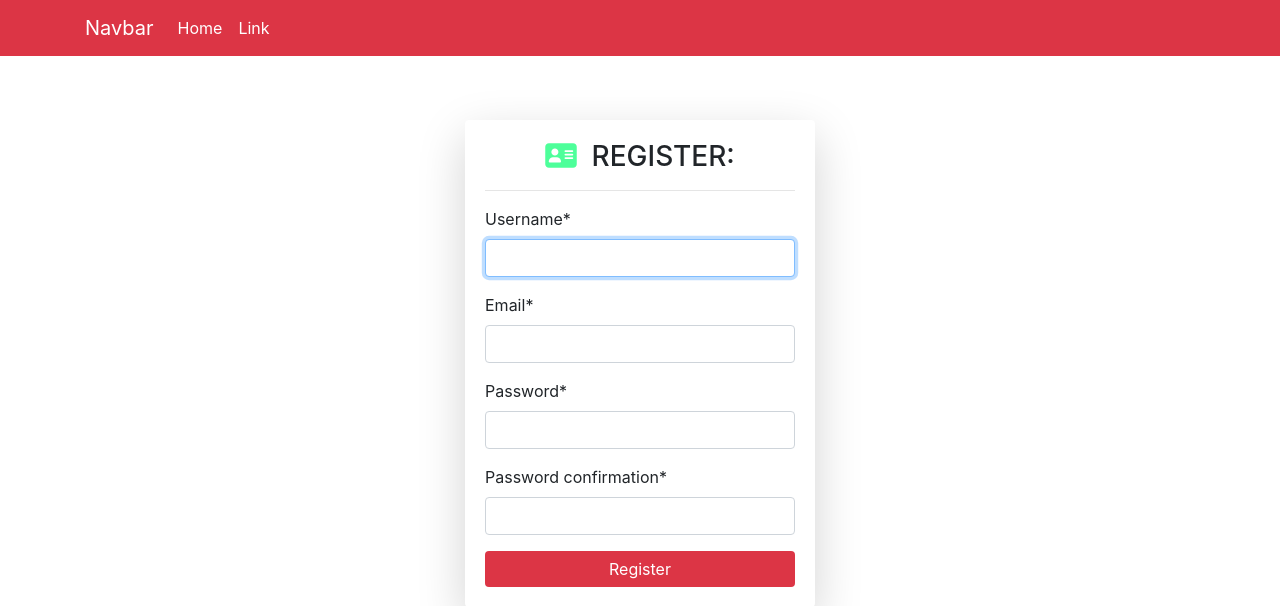
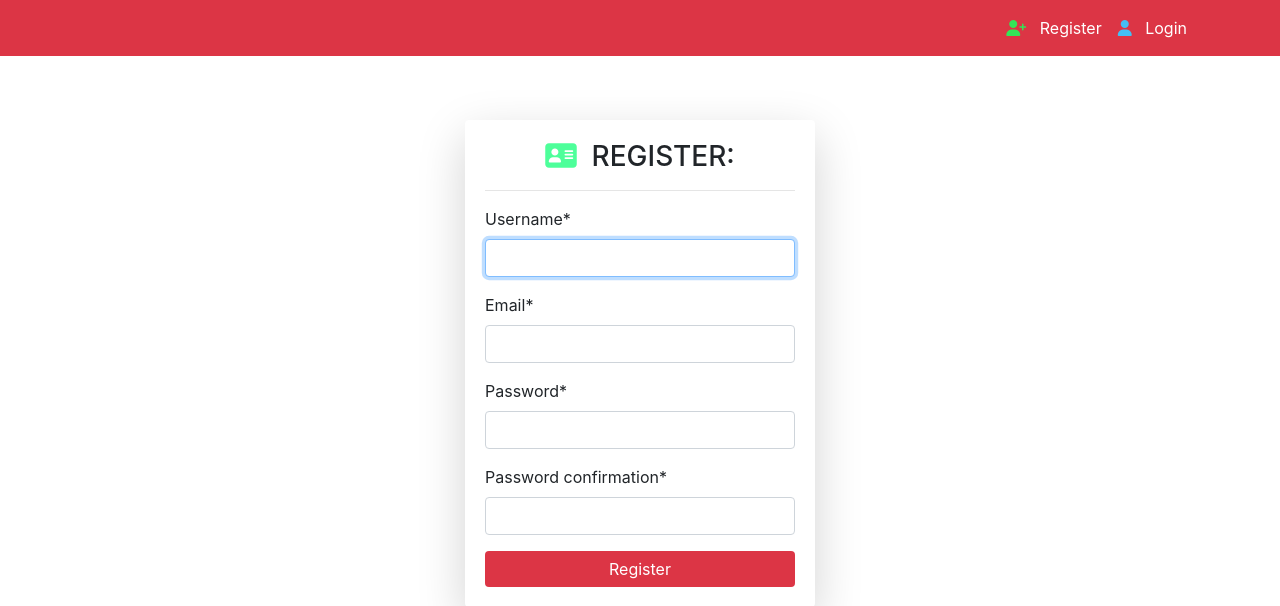
Before and after one commit to aokealy/blog-pokemon, a Django app: page /register/ in a window 1280 px wide. Shown: the top 606 px of the page. Run offline with Django 3.2, Linux system fonts and the light colour scheme; some libraries are stand-ins or nearby versions.

Commit message:
create autentication for user to display the corrrect navbar when logged in and then use else otherwise when logged out and add login redirect url in settings

```diff
--- a/pokemonblog/settings.py
+++ b/pokemonblog/settings.py
@@ -133,6 +133,8 @@ USE_TZ = True
 # Static files (CSS, JavaScript, Images)
 # https://docs.djangoproject.com/en/3.2/howto/static-files/
 
+LOGIN_REDIRECT_URL = 'core'
+
 STATIC_URL = '/static/'
 
 STATICFILES_STORAGE = 'cloudinary_storage.storage.StaticHashedCloudinaryStorage'
--- a/templates/partials/navbar.html
+++ b/templates/partials/navbar.html
@@ -1,19 +1,30 @@
 <nav class="navbar navbar-expand-lg navbar-danger bg-danger fixed-top">
   <div class="container">
-    <a class="navbar-brand text-white" href="#">Navbar</a>
+    {% if request.user.is_authenticated %}
+  <a class="navbar-brand text-white" href="{% url 'core' %}"><i class="fa-solid fa-bolt" style="color: #f0ff1f;"></i>&nbsp; Pokemon-Blog </a>
   <button class="navbar-toggler" type="button" data-toggle="collapse" data-target="#navbarSupportedContent" aria-controls="navbarSupportedContent" aria-expanded="false" aria-label="Toggle navigation">
     <span class="navbar-toggler-icon"></span>
   </button>
 
   <div class="collapse navbar-collapse" id="navbarSupportedContent">
-      <ul class="navbar-nav mr-auto">
+    <ul class="navbar-nav ml-auto">
       <li class="nav-item active">
-          <a class="nav-link text-white" href="#">Home <span class="sr-only">(current)</span></a>
+        <a class="nav-link text-white" href=""><i class="fa-solid fa-user" style="color: #1cabf2;"></i> &nbsp; Account <span class="sr-only">(current)</span></a>
       </li>
       <li class="nav-item">
-          <a class="nav-link text-white" href="#">Link</a>
+        <a class="nav-link text-white" href=""><i class="fa-solid fa-right-from-bracket" style="color: #e0a34d;"></i> &nbsp; Logout</a>
       </li>
     </ul>
+    {% else %}
+    <ul class="navbar-nav ml-auto">
+      <li class="nav-item active">
+        <a class="nav-link text-white" href=""><i class="fa-solid fa-user-plus" style="color: #34e557;"></i> &nbsp; Register<span class="sr-only">(current)</span></a>
+      </li>
+      <li class="nav-item">
+        <a class="nav-link text-white" href=""><i class="fa-solid fa-user" style="color: #43bff4;"></i> &nbsp; Login</a>
+      </li>
+    </ul>
+    {% endif %}
   </div>
 </div>
 </nav>
```
Lines whose indentation alone changed are shown as unchanged.
